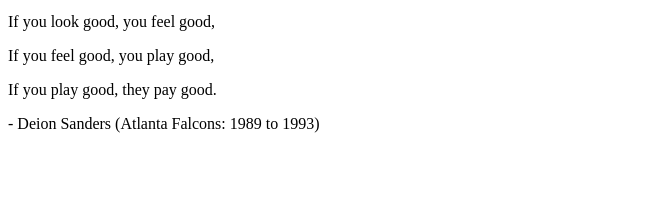
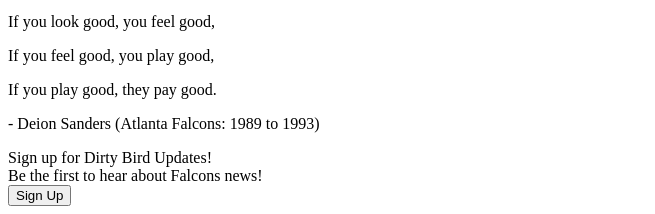
Before and after one commit to ryanvu2/landing-page, a plain HTML site: page index.html in a window 1280 px wide. Shown: the part 2212-2426 px from the top of the page, without its empty margins (0-655 px from the left). Before the commit the page ends 2361 px from the top, so only its background shows below. Drawn offline with Linux system fonts and the light colour scheme.

Commit message:
block4 html

```diff
--- a/index.html
+++ b/index.html
@@ -69,6 +69,18 @@
             </div>
         </div>
 
+        <div class = "block4">
+            <div class = "modal">
+                <div class = left>
+                    <div>Sign up for Dirty Bird Updates!</div>
+                    <div>Be the first to hear about Falcons news!</div>
+                </div>
+                <div class = "right">
+                    <button>Sign Up</button>
+                </div>
+            </div>
+        </div>
+
     </div>
 
 </body>
```
